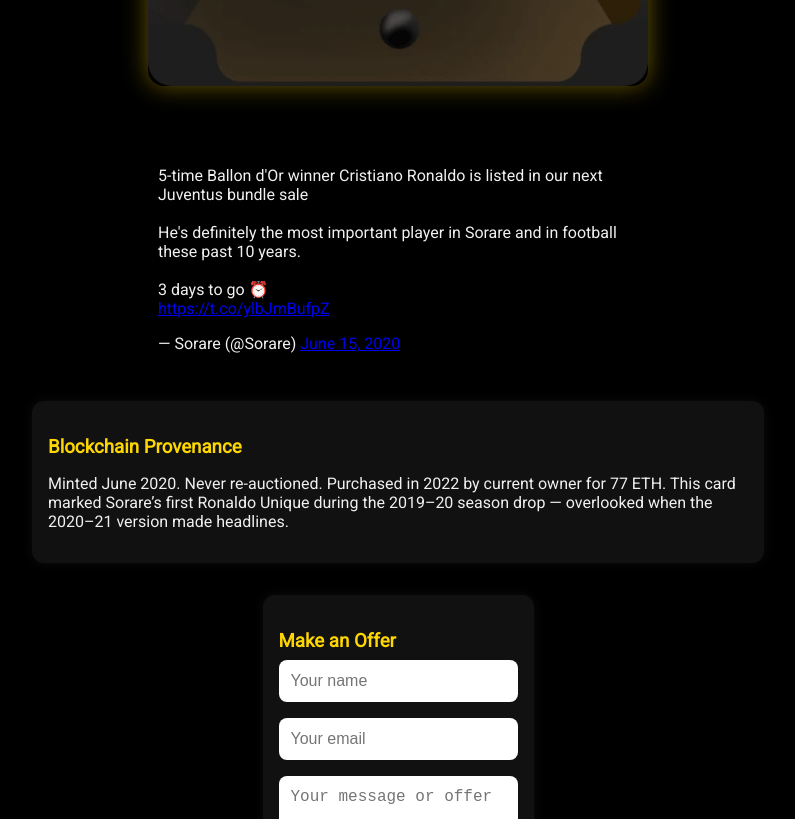
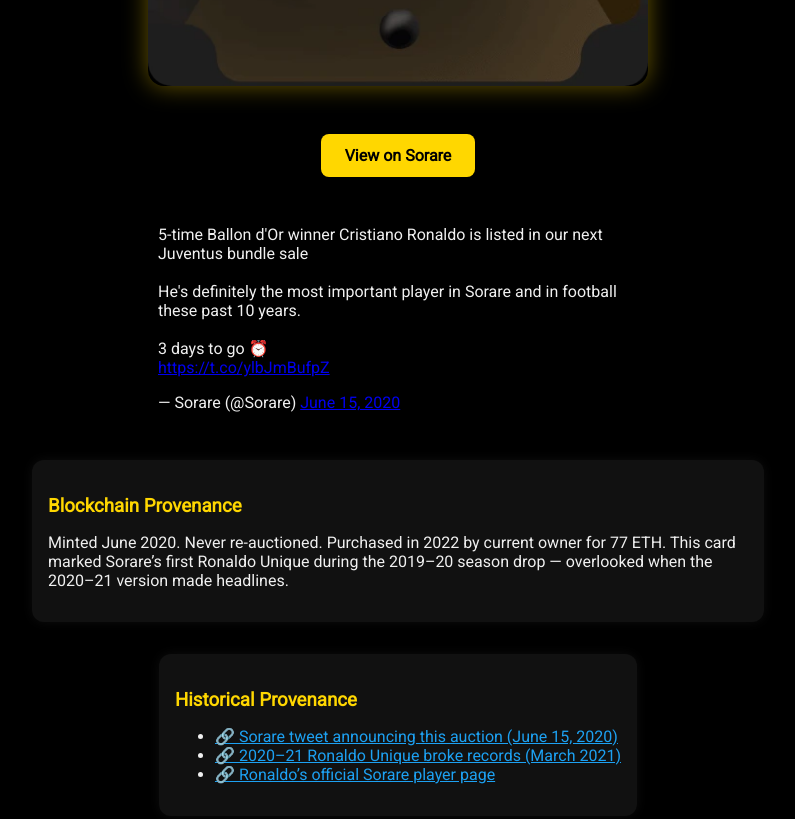
Before and after one commit to Gambuuuul/cr7unique, a plain HTML site: page index.html in a window 1280 px wide. Shown: the part 939-1758 px from the top of the page, without its empty margins (242-1037 px from the left). Drawn offline with nearby package versions, Linux system fonts and the light colour scheme.

Commit message:
Add files via upload

```diff
--- a/index.html
+++ b/index.html
@@ -51,6 +51,9 @@
       color: gold;
       margin-bottom: 0.5rem;
     }
+    .section a {
+      color: #1da1f2;
+    }
     .form {
       display: flex;
       flex-direction: column;
@@ -82,6 +85,19 @@
       max-width: 560px;
       margin: 2rem 0;
     }
+    .sorare-button {
+      background: gold;
+      color: #000;
+      border: none;
+      padding: 0.75rem 1.5rem;
+      border-radius: 8px;
+      font-weight: bold;
+      cursor: pointer;
+      font-size: 1rem;
+      margin-top: 1rem;
+      text-decoration: none;
+      display: inline-block;
+    }
   </style>
 </head>
 <body>
@@ -89,6 +105,8 @@
   <h2>2019–20 Season • 1 of 1 • The Original</h2>
 
   <img src="ronaldo-card.png" alt="Cristiano Ronaldo Unique Sorare Card" class="card-img" />
+
+  <a href="https://sorare.com/en-gb/football/my-cards/cards/unique?card=cristiano-ronaldo-dos-santos-aveiro-2019-unique-1" target="_blank" class="sorare-button">View on Sorare</a>
 
   <div class="tweet-container">
     <blockquote class="twitter-tweet" data-media-max-width="560">
@@ -112,6 +130,15 @@
   </div>
 
   <div class="section">
+    <h3>Historical Provenance</h3>
+    <ul>
+      <li><a href="https://twitter.com/Sorare/status/1272480852195315712" target="_blank">🔗 Sorare tweet announcing this auction (June 15, 2020)</a></li>
+      <li><a href="https://x.com/Sorare/status/1371076627900338178?s=20" target="_blank">🔗 2020–21 Ronaldo Unique broke records (March 2021)</a></li>
+      <li><a href="https://sorare.com/en/football/player/cristiano-ronaldo-dos-santos-aveiro/304" target="_blank">🔗 Ronaldo’s official Sorare player page</a></li>
+    </ul>
+  </div>
+
+  <div class="section">
     <h3>Make an Offer</h3>
     <form class="form" action="https://formspree.io/f/mnqevyzq" method="POST">
       <input type="text" name="name" placeholder="Your name" required />
```
